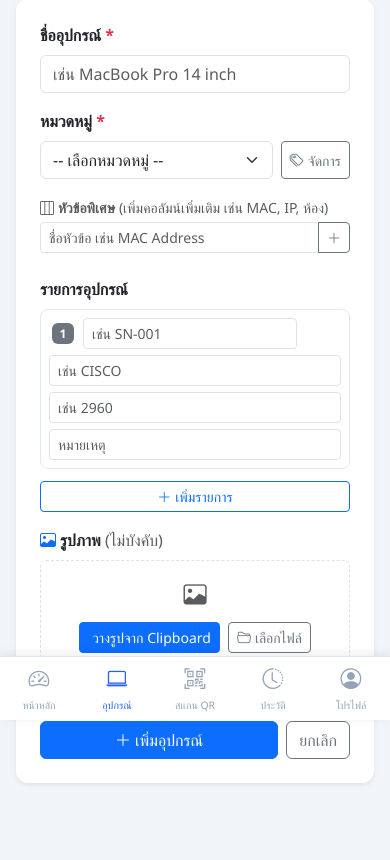
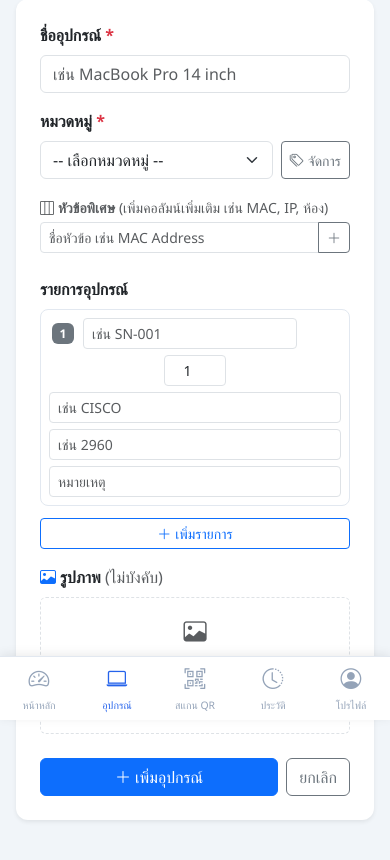
Before and after one commit to MINDKYLO/Tlib, a Flask app: page /equipment/add in a window 390 px wide. Shown: the part 124-984 px from the top of the page. Before the commit the page ends 910 px from the top, so only its background shows below. Run offline with Flask 3, Linux system fonts and the light colour scheme; the visitor is signed in with stand-in values (Sample User, id 1); data that the repository does not hold is empty; parts of the project's set-up code (start-up, migrations or seed data) failed here and were passed over; some libraries are stand-ins or nearby versions.

Commit message:
feat: add quantity field to serial grid, auto-expand entries on submit
Co-Authored-By: Claude Sonnet 4.6 <noreply@anthropic.com>

```diff
--- a/app.py
+++ b/app.py
@@ -425,6 +425,7 @@ def add_equipment():
         brands   = request.form.getlist('brand')
         models   = request.form.getlist('model')
         descs    = request.form.getlist('serial_desc')
+        qtys     = request.form.getlist('serial_qty')
 
         # Custom columns
         try:
@@ -438,11 +439,16 @@ def add_equipment():
         brands = (brands + [''] * n)[:n]
         models = (models + [''] * n)[:n]
         descs  = (descs  + [''] * n)[:n]
+        qtys   = (qtys   + ['1'] * n)[:n]
 
-        # Build entries with custom fields, skip completely blank rows
+        # Build entries with custom fields, expand by quantity
         entries = []
-        for i, (s, b, m, d) in enumerate(zip(serials, brands, models, descs)):
+        for i, (s, b, m, d, q) in enumerate(zip(serials, brands, models, descs, qtys)):
             s, b, m, d = s.strip(), b.strip(), m.strip(), d.strip()
+            try:
+                qty = max(1, min(int(q), 999))
+            except (ValueError, TypeError):
+                qty = 1
             custom = {}
             for col in col_defs:
                 vals = cf_lists.get(col['id'], [])
@@ -451,8 +457,13 @@ def add_equipment():
                     custom[col['name']] = v
             if not (s or b or m or d or custom):
                 continue
-            entries.append((s or None, b or None, m or None, d or None,
-                            json.dumps(custom, ensure_ascii=False) if custom else None))
+            custom_json = json.dumps(custom, ensure_ascii=False) if custom else None
+            if qty == 1:
+                entries.append((s or None, b or None, m or None, d or None, custom_json))
+            else:
+                for n2 in range(1, qty + 1):
+                    sn = f'{s}-{n2}' if s else None
+                    entries.append((sn, b or None, m or None, d or None, custom_json))
         if not entries:
             entries = [(None, None, None, None, None)]
 
--- a/static/css/style.css
+++ b/static/css/style.css
@@ -467,7 +467,7 @@ body {
 .sidebar-footer .user-info:hover { background: rgba(255,255,255,0.07); }
 
 /* ── SERIAL GRID (add equipment form) ─────────────────────────────────────── */
-#serialContainer { --sgrid: 32px 1fr 110px 110px 130px 38px; }
+#serialContainer { --sgrid: 32px 1fr 70px 110px 110px 130px 38px; }
 
 .serial-grid-header, .serial-grid-row {
   display: grid;
@@ -493,7 +493,8 @@ body {
 }
 .serial-grid-row:last-child { border-radius: 0 0 8px 8px; }
 .serial-grid-row:hover { background: #f8fafc; }
-.sg-num, .sg-action { display: flex; align-items: center; justify-content: center; }
+.sg-num, .sg-action, .sg-qty { display: flex; align-items: center; justify-content: center; }
+.sg-qty input { width: 62px; text-align: center; }
 .sg-custom { display: flex; align-items: center; min-width: 0; overflow: hidden; }
 .sg-custom input { min-width: 0; }
 
@@ -511,7 +512,7 @@ body {
   .sg-num    { grid-column: 1; grid-row: 1; }
   .sg-serial { grid-column: 2; grid-row: 1; }
   .sg-action { grid-column: 3; grid-row: 1; }
-  .sg-brand, .sg-model, .sg-desc, .sg-custom { grid-column: 1 / 4; }
+  .sg-brand, .sg-model, .sg-desc, .sg-qty, .sg-custom { grid-column: 1 / 4; }
 }
 
 /* ── RESPONSIVE TWEAKS ─────────────────────────────────────────────────────── */
--- a/templates/add_equipment.html
+++ b/templates/add_equipment.html
@@ -67,6 +67,7 @@
                 <div class="serial-grid-header" id="serialGridHeader">
                   <div class="sg-num">#</div>
                   <div class="sg-serial">Serial Number</div>
+                  <div class="sg-qty">จำนวน</div>
                   <div class="sg-brand">Brand</div>
                   <div class="sg-model">Model</div>
                   <div class="sg-desc">หมายเหตุ</div>
@@ -80,6 +81,10 @@
                     <div class="sg-serial">
                       <input type="text" name="serial_number" class="form-control form-control-sm"
                              placeholder="เช่น SN-001">
+                    </div>
+                    <div class="sg-qty">
+                      <input type="number" name="serial_qty" class="form-control form-control-sm"
+                             value="1" min="1" max="999">
                     </div>
                     <div class="sg-brand">
                       <input type="text" name="brand" class="form-control form-control-sm"
@@ -284,7 +289,7 @@ function makeCustomCell(id, name) {
 
 function updateGridTemplate() {
   const customPart = activeCols.map(() => '130px').join(' ');
-  const tpl = ['32px','1fr','110px','110px','130px', customPart, '38px'].filter(s=>s).join(' ');
+  const tpl = ['32px','1fr','70px','110px','110px','130px', customPart, '38px'].filter(s=>s).join(' ');
   document.getElementById('serialContainer').style.setProperty('--sgrid', tpl);
 }
 
@@ -308,6 +313,9 @@ function addSerial() {
     <div class="sg-num"><span class="serial-num badge bg-secondary">${num}</span></div>
     <div class="sg-serial">
       <input type="text" name="serial_number" class="form-control form-control-sm" placeholder="เช่น SN-00${num}">
+    </div>
+    <div class="sg-qty">
+      <input type="number" name="serial_qty" class="form-control form-control-sm" value="1" min="1" max="999">
     </div>
     <div class="sg-brand">
       <input type="text" name="brand" class="form-control form-control-sm" placeholder="Brand" value="${escH(defBrand)}">
```
